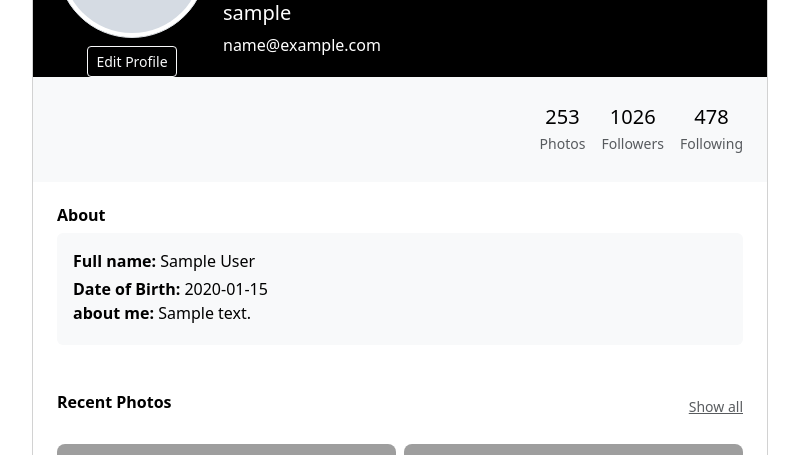
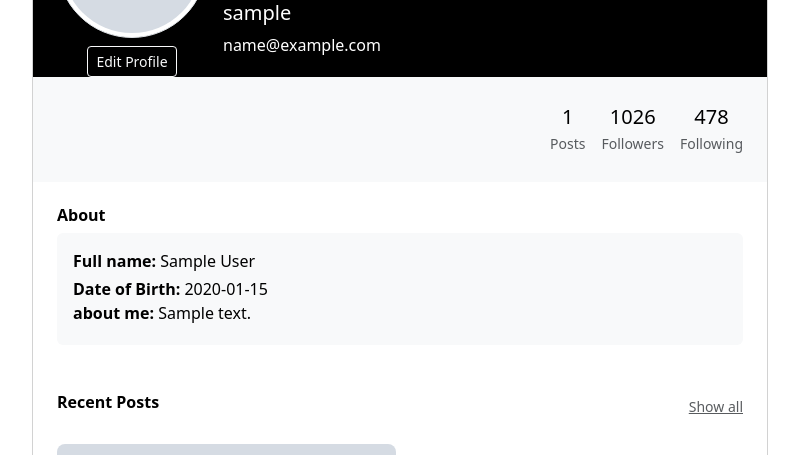
Before and after one commit to amir-y-17/django-blog, a Django app: page /users/profile/ in a window 1280 px wide. Shown: the part 172-627 px from the top of the page, without its empty margins (240-1039 px from the left). Run offline with Django 5.2, Linux system fonts and the light colour scheme; a user stored in the database is signed in; tables that the repository leaves empty hold one stand-in row (values such as "Sample post"); grey boxes marked "Sample" are stand-in pictures; grey boxes are pictures that could not be loaded.

Commit message:
Add User posts page

```diff
--- a/users/templates/users/profile.html
+++ b/users/templates/users/profile.html
@@ -40,8 +40,8 @@
           <section class="p-4 text-black bg-body-tertiary">
             <div class="d-flex justify-content-end text-center py-1">
               <div>
-                <p class="mb-1 h5">253</p>
-                <p class="small text-muted mb-0">Photos</p>
+                <p class="mb-1 h5">{{user.posts.count}}</p>
+                <p class="small text-muted mb-0">Posts</p>
               </div>
               <div class="px-3">
                 <p class="mb-1 h5">1026</p>
@@ -68,29 +68,20 @@
             <!-- Recent Photos Section -->
             <section>
               <div class="d-flex justify-content-between align-items-center mb-4">
-                <h6 class="fw-bold">Recent Photos</h6>
-                <a href="#!" class="text-muted small">Show all</a>
+                <h6 class="fw-bold">Recent Posts</h6>
+                <a href="{% url 'users:my_posts_page' %}" class="text-muted small">Show all</a>
               </div>
               <div class="row g-2">
+                {% for post in recent_posts %}
                 <div class="col-6">
-                  <img src="https://mdbcdn.b-cdn.net/img/Photos/Lightbox/Original/img%20(112).webp" alt="Image 1"
-                    class="w-100 rounded-3">
+                  <a href="{{ post.get_absolute_url }}">
+                    <img src="{{ post.image.url }}"
+                         alt="{{ post.title }}"
+                         class="w-100 rounded-3"
+                         style="width: 398px; height: 265px; object-fit: cover;">
+                  </a>
                 </div>
-                <div class="col-6">
-                  <img src="https://mdbcdn.b-cdn.net/img/Photos/Lightbox/Original/img%20(107).webp" alt="Image 2"
-                    class="w-100 rounded-3">
-                </div>
-              </div>
-              <div class="row g-2 mt-2">
-                <div class="col-6">
-                  <img src="https://mdbcdn.b-cdn.net/img/Photos/Lightbox/Original/img%20(108).webp" alt="Image 3"
-                    class="w-100 rounded-3">
-                </div>
-                <div class="col-6">
-                  <img src="https://mdbcdn.b-cdn.net/img/Photos/Lightbox/Original/img%20(114).webp" alt="Image 4"
-                    class="w-100 rounded-3">
-                </div>
-              </div>
+              {% endfor %}
             </section>
           </div>
         </div>
--- a/users/urls.py
+++ b/users/urls.py
@@ -41,4 +41,5 @@ urlpatterns = [
         ),
         name="password_change_done",
     ),
+    path("my-posts/", views.MyPostsPageView.as_view(), name="my_posts_page"),
 ]
--- a/users/views.py
+++ b/users/views.py
@@ -1,4 +1,5 @@
 from .models import User
+from blog.models import Post
 from django.views import View
 from django.contrib import messages
 from django.urls import reverse_lazy
@@ -56,7 +57,11 @@ class UserLoginView(View):
 class ProfileView(LoginRequiredMixin, TemplateView):
     template_name = "users/profile.html"
     login_url = "users:login"
-    redirect_field_name = "redirect_to"
+
+    def get_context_data(self, **kwargs):
+        context = super().get_context_data(**kwargs)
+        context["recent_posts"] = Post.objects.filter(author=self.request.user)[:4]
+        return context
 
 
 class EditProfileView(View, LoginRequiredMixin):
@@ -110,3 +115,13 @@ class UserPasswordChangeView(LoginRequiredMixin, View):
     def get(self, request):
         form = UserPasswordChangeForm(user=request.user)
         return render(request, "registration/change_password.html", {"form": form})
+
+
+class MyPostsPageView(TemplateView, LoginRequiredMixin):
+    template_name = "users/posts_page.html"
+    login_url = "users:login"
+
+    def get_context_data(self, **kwargs):
+        context = super().get_context_data(**kwargs)
+        context["posts"] = Post.objects.all()
+        return context
```
Also changed, not shown: users/templates/users/posts_page.html (added, +49 -0 lines).
